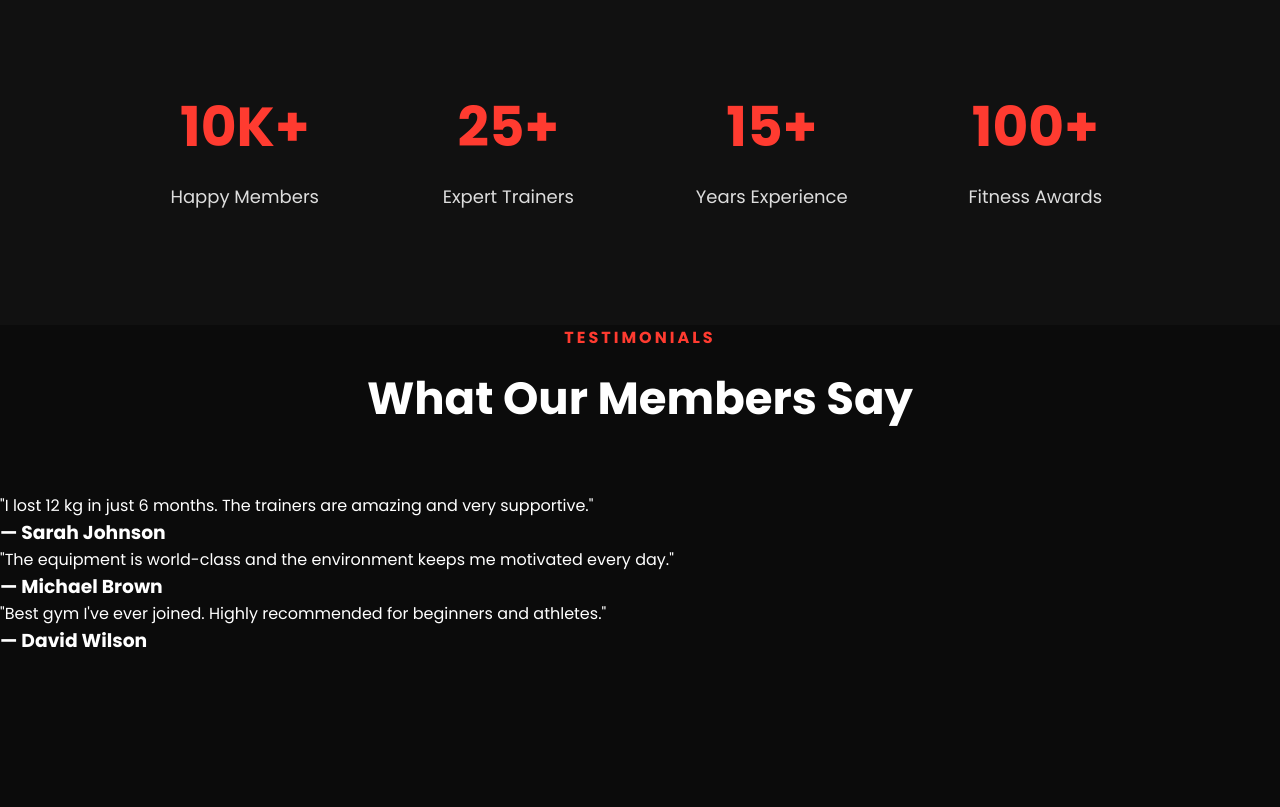
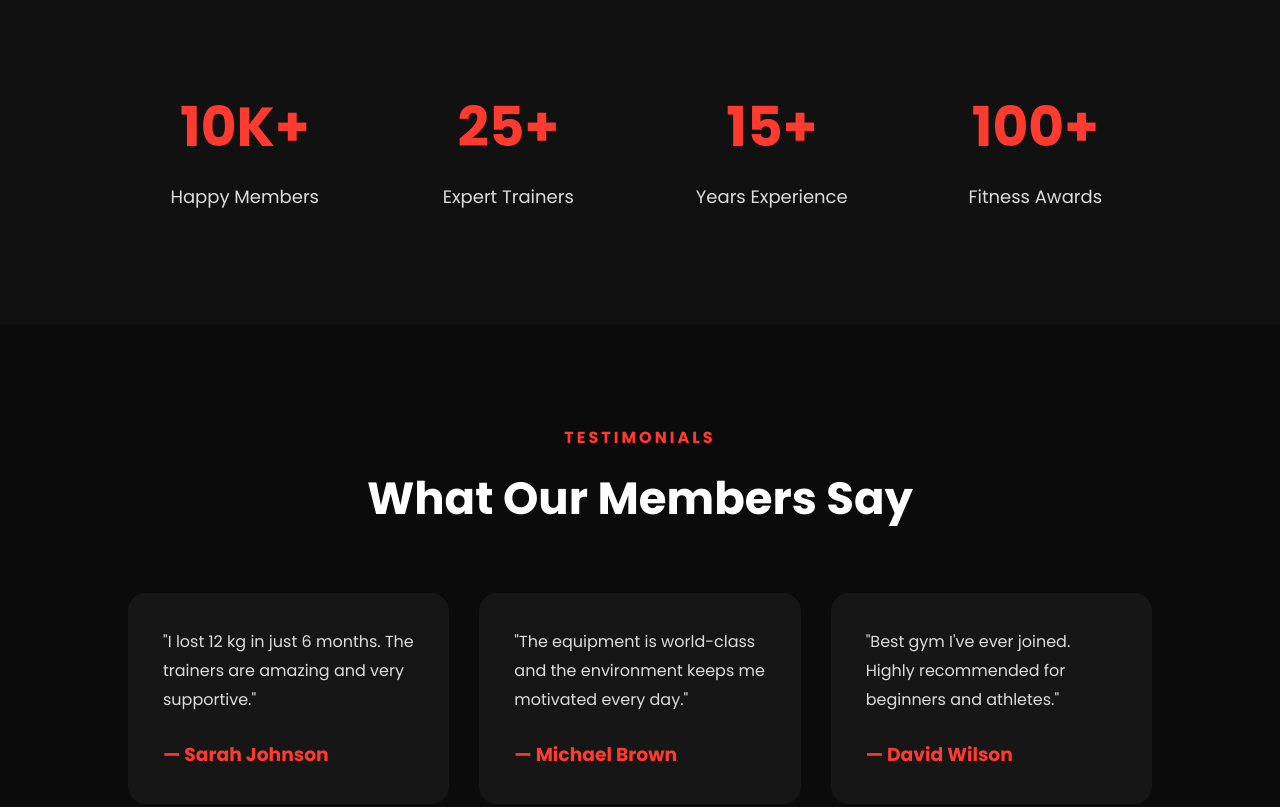
Before and after one commit to sandhiyasingaravelu64-commits/Fitzone-gym, a plain HTML site: page index.html in a window 1280 px wide. Shown: the part 4867-5674 px from the top of the page. Before the commit the page ends 5522 px from the top, so only its background shows below. Drawn offline with Linux system fonts and the light colour scheme.

Commit message:
Update style.css

```diff
--- a/style.css
+++ b/style.css
@@ -615,3 +615,54 @@ line-height:1.7;
     color:#ddd;
 
 }
+/* ================= TESTIMONIALS ================= */
+
+.testimonials{
+
+padding:100px 10%;
+
+}
+
+.testimonial-container{
+
+display:grid;
+
+grid-template-columns:repeat(3,1fr);
+
+gap:30px;
+
+}
+
+.testimonial-card{
+
+background:#161616;
+
+padding:35px;
+
+border-radius:18px;
+
+transition:.4s;
+
+}
+
+.testimonial-card:hover{
+
+transform:translateY(-10px);
+
+}
+
+.testimonial-card p{
+
+line-height:1.8;
+
+color:#ddd;
+
+margin-bottom:25px;
+
+}
+
+.testimonial-card h3{
+
+color:#ff3b30;
+
+}
```
